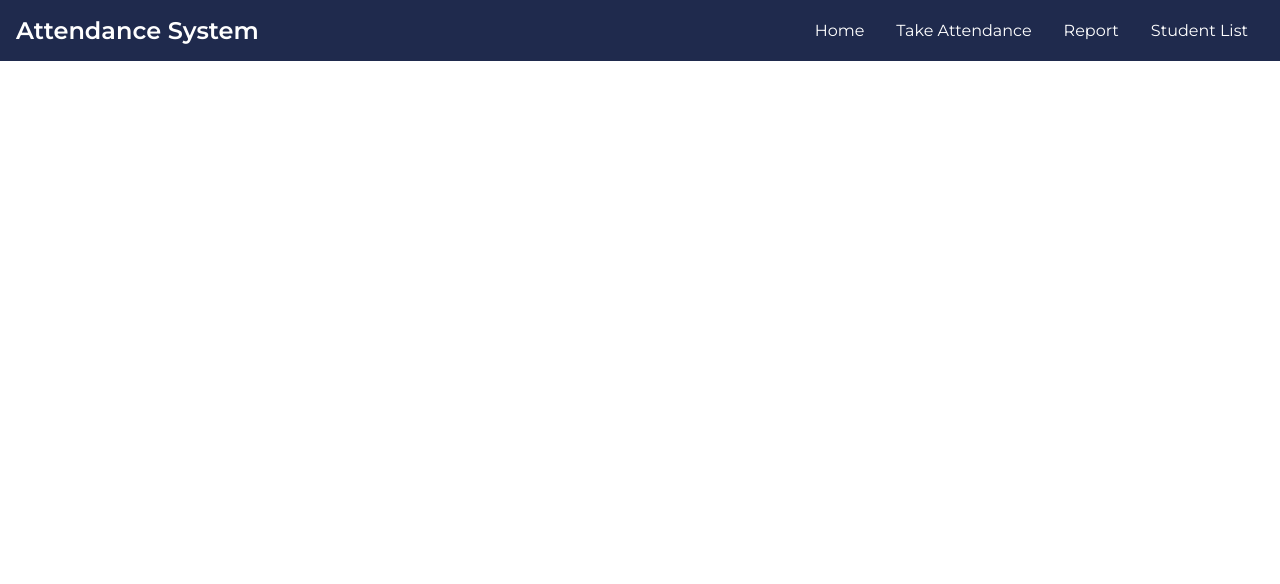
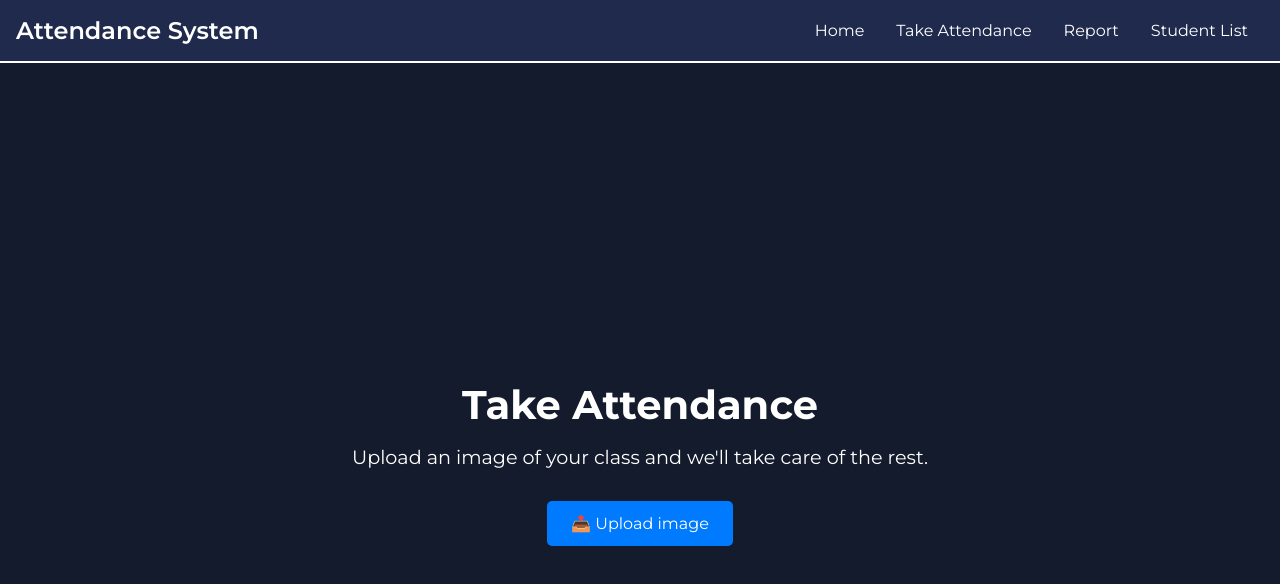
Before and after one commit to bprajyot/Faculty_Assistance_System, a React (Create React App) app: page /takeattendance in a window 1280 px wide. Shown: the top 584 px of the page. Built offline with nearby package versions, Linux system fonts and the light colour scheme.

Commit message:
updated few pages

```diff
--- a/src/App.js
+++ b/src/App.js
@@ -1,5 +1,5 @@
 import './App.css';
-import HomeNavbar from './Components/Navbar';
+import Navbar from './Components/Navbar';
 import { ToastContainer } from 'react-toastify';
 import Signup from './Components/SignUp';
 import { BrowserRouter as Router, Routes, Route } from 'react-router-dom';
@@ -14,7 +14,7 @@ import Students from './Pages/Students';
 function App() {
   return (
     <div className="App">
-        <HomeNavbar/>
+        <Navbar/>
         {/* <Loader/> */}
       <Router>
         <Routes>
--- a/src/Components/SignUp.css
+++ b/src/Components/SignUp.css
@@ -38,7 +38,7 @@
   }
 
   .form {
-    width: 50%;
+    width: 80%;
   }
 
   .form-group {
@@ -61,7 +61,7 @@
   }
 
   .img {
-    width: 40%;
+    width: 50%;
     display: flex;
     flex-direction: column;
     justify-content: center;
--- a/src/Components/SignUp.jsx
+++ b/src/Components/SignUp.jsx
@@ -78,9 +78,9 @@ export default function SignUp() {
           <h1>Sign Up</h1>
           <hr/><br/>
           <div className="formandimg">
-            <div className="img">
-              <img src="loginimg.png" style={{paddingTop: "5rem"}} alt="Login illustration"/>
-            </div>
+            {/* <div className="img">
+              <img src="loginimg.png" style={{paddingTop: "2rem"}} alt="Login illustration"/>
+            </div> */}
 
             <div className="form">
               <div className="form-group">
--- a/src/Pages/AddStudent.jsx
+++ b/src/Pages/AddStudent.jsx
@@ -26,7 +26,6 @@ export default function StudentDetails() {
         setLoading(true);
 
         try {
-            // Check if PRN already exists
             const existingStudentRef = ref(db, `Students/${PRN}`);
             const snapshot = await get(existingStudentRef);
             if (snapshot.exists()) {
@@ -37,7 +36,6 @@ export default function StudentDetails() {
                 return;
             }
 
-            // Save student data in the database
             await putData(name, PRN, email, division, roll, image);
             toast.success("Student Details Saved Successfully", {
                 position: "top-center",
--- a/src/Pages/Attendance.css
+++ b/src/Pages/Attendance.css
@@ -1,4 +1,41 @@
-.attendance{
-    background-color: #141B2D;
-    height: 100;
-}
+/* Container styling */
+.container {
+    display: flex;
+    flex-direction: column;
+    justify-content: center;
+    align-items: center;
+    height: 100vh;
+    background-color: #1a1a2e;
+    color: #ffffff;
+    text-align: center;
+  }
+
+  /* Title styling */
+  .title {
+    font-size: 2.5rem;
+    font-weight: bold;
+    margin-bottom: 1rem;
+  }
+
+  /* Description styling */
+  .description {
+    font-size: 1.2rem;
+    margin-bottom: 2rem;
+  }
+
+  /* Button styling */
+  .uploadButton {
+    background-color: #007bff;
+    color: #ffffff;
+    padding: 0.8rem 1.5rem;
+    font-size: 1rem;
+    border: none;
+    border-radius: 5px;
+    cursor: pointer;
+    transition: background-color 0.3s ease;
+  }
+
+  /* Button hover effect */
+  .uploadButton:hover {
+    background-color: #0056b3;
+  }
--- a/src/Pages/Attendance.jsx
+++ b/src/Pages/Attendance.jsx
@@ -1,10 +1,16 @@
-import React from 'react';
-import './Attendance.css'; // Import the CSS file
+import React from "react";
+import "./Attendance.css"; // Import the CSS file
 
-export default function Attendance() {
+function AttendancePage() {
   return (
-    <div className = 'attendance'>
-
+    <div className="container">
+      <h1 className="title">Take Attendance</h1>
+      <p className="description">
+        Upload an image of your class and we'll take care of the rest.
+      </p>
+      <button className="uploadButton">📤 Upload image</button>
     </div>
   );
 }
+
+export default AttendancePage;
--- a/src/Pages/StudentsGrid.jsx
+++ b/src/Pages/StudentsGrid.jsx
@@ -3,6 +3,7 @@ import { useNavigate } from 'react-router-dom';
 import { getDatabase, ref, onValue } from 'firebase/database';
 import './StudentsGrid.css';
 import './Students.css';
+import Navbar from '../Components/Navbar';
 
 export default function StudentsGrid() {
   const [students, setStudents] = useState([]);
```
Also changed, not shown: src/Components/HomeNavbar.jsx (+4 -4 lines).
